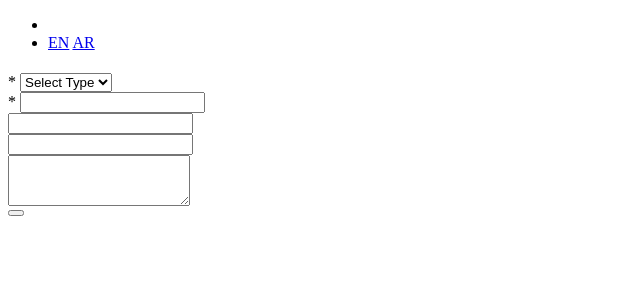
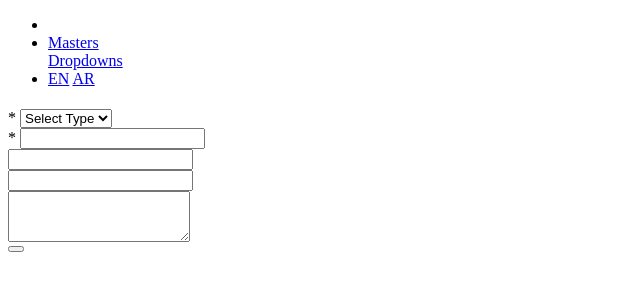
Before and after one commit to khalloda/Claude-SP, a PHP site: template app/views/clients/form.php in a window 1280 px wide. Shown: the top 300 px of the page, without its empty margins (0-640 px from the left). Run offline with PHP 8.4, Linux system fonts and the light colour scheme; the template is opened without the code that fills it, so the values that code supplies are empty.

Commit message:
Update nav.php

```diff
--- a/app/views/layouts/nav.php
+++ b/app/views/layouts/nav.php
@@ -22,6 +22,18 @@ $arUrl = $basePath . '?lang=ar';
             <ul class="navbar-nav">
                 <li><a href="/dashboard" class="nav-link"><?= I18n::t('navigation.dashboard') ?></a></li>
 
+                <!-- Masters Menu -->
+                <li class="dropdown">
+                    <a href="#" class="nav-link dropdown-toggle">Masters</a>
+                    <div class="dropdown-menu">
+                        <a href="/clients" class="dropdown-item"><?= I18n::t('navigation.clients') ?></a>
+                        <a href="/suppliers" class="dropdown-item"><?= I18n::t('navigation.suppliers') ?></a>
+                        <a href="/warehouses" class="dropdown-item"><?= I18n::t('navigation.warehouses') ?></a>
+                        <a href="/products" class="dropdown-item"><?= I18n::t('navigation.products') ?></a>
+                        <a href="/dropdowns" class="dropdown-item">Dropdowns</a>
+                    </div>
+                </li>
+
                 <!-- Language Switcher -->
                 <li class="lang-switcher">
                     <a href="<?= $enUrl ?>" class="lang-link <?= I18n::getLocale() === 'en' ? 'active' : '' ?>">EN</a>
```
